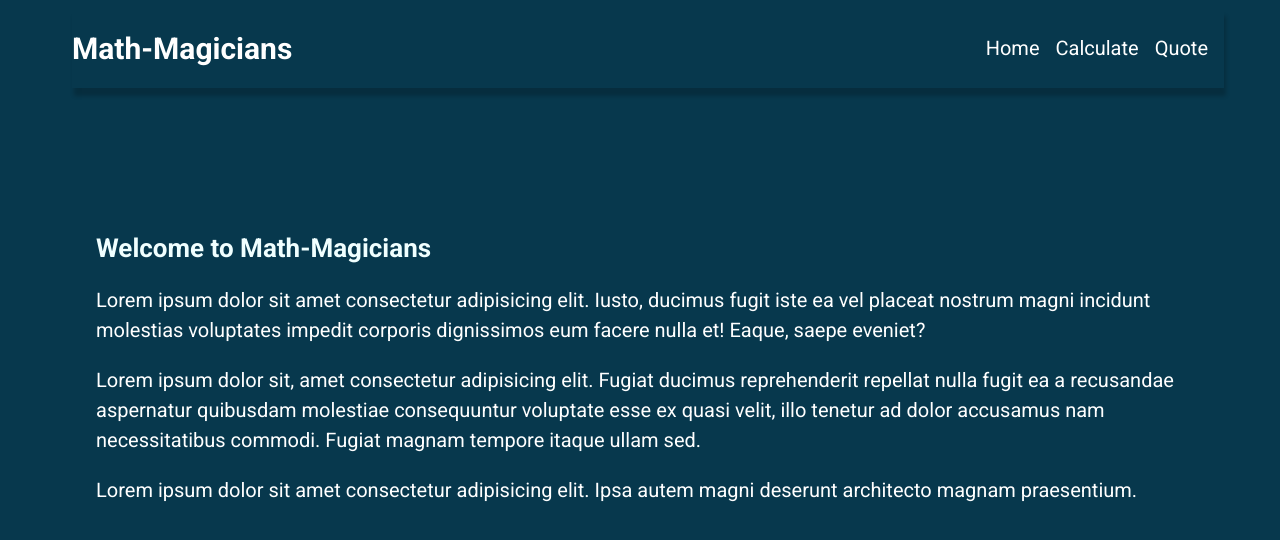
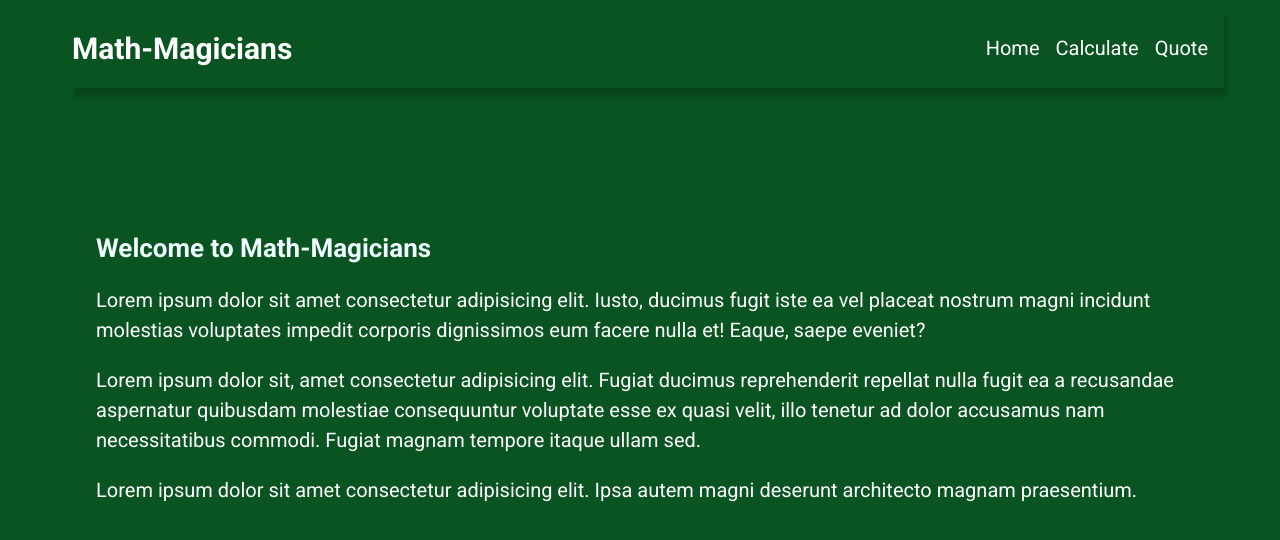
Before and after one commit to marvin-nyalik/mathmagicians, a React (Create React App) app: page / in a window 1280 px wide. Shown: the top 540 px of the page. Built offline with nearby package versions, Linux system fonts and the light colour scheme.

Commit message:
Test Updated CI/CD deployment pipeline

```diff
--- a/src/index.css
+++ b/src/index.css
@@ -2,5 +2,5 @@
 
 body {
   font-family: roboto, Arial, Helvetica, sans-serif;
-  background: #07384d;
+  background: #095420;
 }
```
